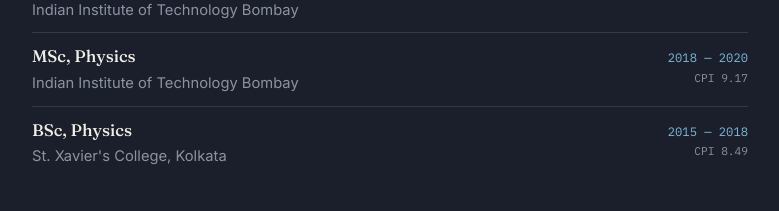
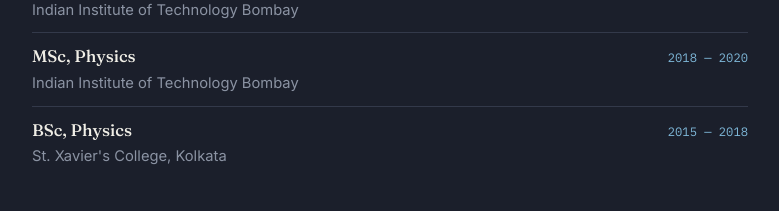
Before and after one commit to WritasreeMaitra/resume, a plain HTML site: page education.html in a window 1280 px wide. Shown: the part 394-605 px from the top of the page, without its empty margins (250-1029 px from the left). Drawn offline with Linux system fonts and the light colour scheme.

Commit message:
Remove CPI details from education section
Removed CPI information for educational institutions.

```diff
--- a/education.html
+++ b/education.html
@@ -52,7 +52,6 @@
       </div>
       <div class="edu-right">
         <div class="edu-date">2018 — 2020</div>
-        <div class="edu-cpi">CPI 9.17</div>
       </div>
     </div>
 
@@ -63,7 +62,6 @@
       </div>
       <div class="edu-right">
         <div class="edu-date">2015 — 2018</div>
-        <div class="edu-cpi">CPI 8.49</div>
       </div>
     </div>
   </section>
```
